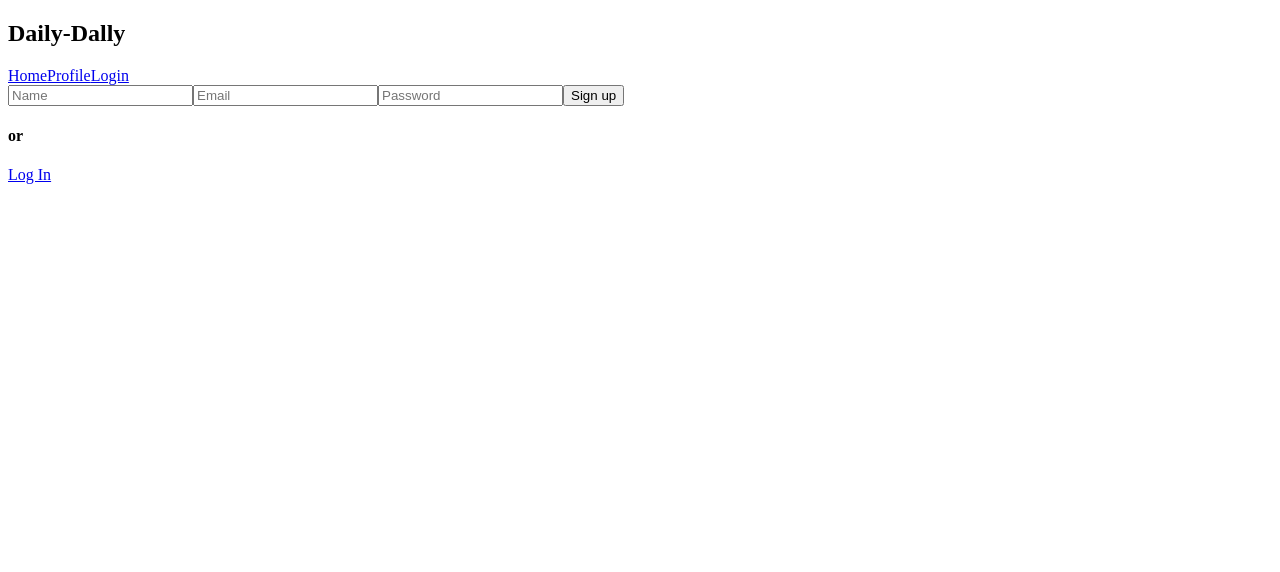
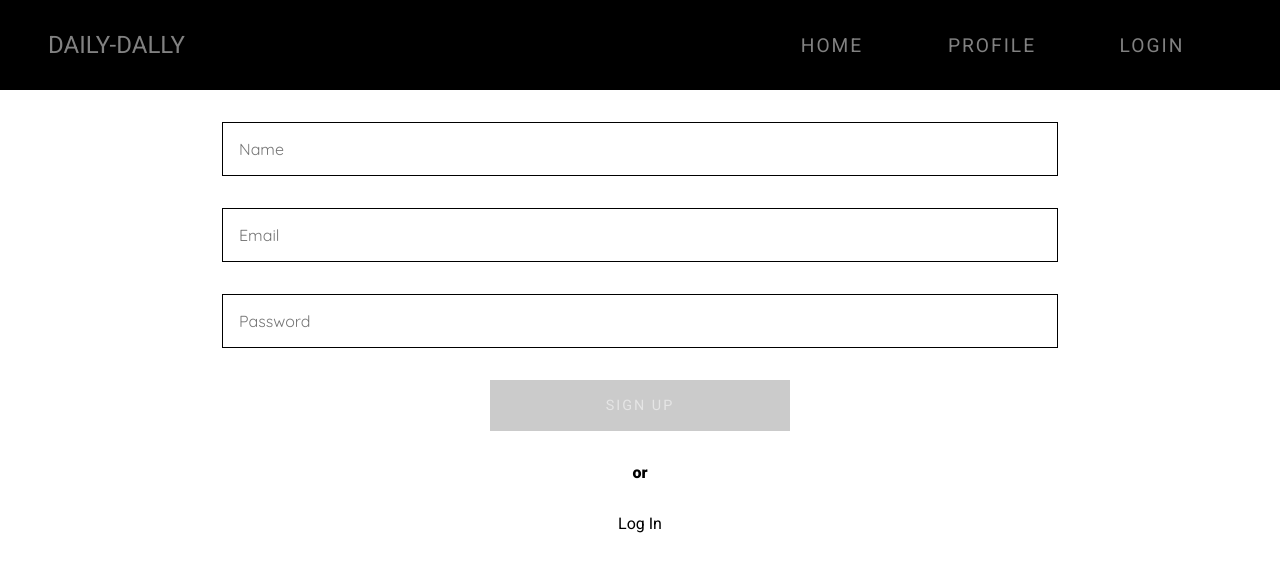
Before and after one commit to poorvigupta26/todo-frontend, a React (Vite) app: page /signup in a window 1280 px wide. Shown: the top 572 px of the page. Built offline with nearby package versions, Linux system fonts and the light colour scheme; no server answers.

Commit message:
fixed linking

```diff
--- a/src/App.jsx
+++ b/src/App.jsx
@@ -7,11 +7,12 @@ import { Context, server } from "./main"
 
 function App() {
 
-  const{setUser, setAuth, setLoading, user}= useContext(Context);
+  const{setUser, setAuth, setLoading, user, auth}= useContext(Context);
 
   useEffect(()=>{
     setLoading(true);
-    axios.get(`${server}/users/myProfile`,{
+    if(auth)
+    {axios.get(`${server}/users/myProfile`,{
       withCredentials:true,
     }).then((res)=>{
       setAuth(true);
@@ -21,7 +22,7 @@ function App() {
       setUser({});
       setAuth(false);
       setLoading(false);
-    })
+    })}
   }, [])
 
   return (
--- a/src/main.jsx
+++ b/src/main.jsx
@@ -2,6 +2,7 @@ import { createContext, StrictMode, useState } from 'react'
 import { createRoot } from 'react-dom/client'
 import {createBrowserRouter, RouterProvider} from "react-router";
 import App from './App.jsx'
+import '../src/styles/app.scss'
 import Home from './pages/Home.jsx';
 import Profile from './pages/Profile.jsx';
 import Login from './pages/Login.jsx';
--- a/src/pages/Home.jsx
+++ b/src/pages/Home.jsx
@@ -1,6 +1,6 @@
-import React, { useEffect, useState } from 'react'
+import React, { useContext, useEffect, useState } from 'react'
 import axios from "axios";
-import {server} from "../main";
+import {Context, server} from "../main";
 import TaskCard from '../components/TaskCard';
 import toast from 'react-hot-toast';
 
@@ -9,6 +9,7 @@ function Home() {
   const[desc, setDesc]= useState("");
   const[loading, setLoading] = useState(false);
   const[tasks, setTasks] = useState([]);
+  const{auth}=useContext(Context);
 
   const updateHandler=async(id)=>{
     try {
@@ -61,6 +62,7 @@ function Home() {
       setLoading(false);
     }
   };
+  if(auth){
   useEffect(()=>{
     axios.get(`${server}/tasks/all`,{
       withCredentials:true,
@@ -69,7 +71,7 @@ function Home() {
     }).catch((error)=>{
       toast.error(error.message);
     })
-  },[tasks]);
+  },[tasks]);};
 
   return (
     <div className="container">
```
